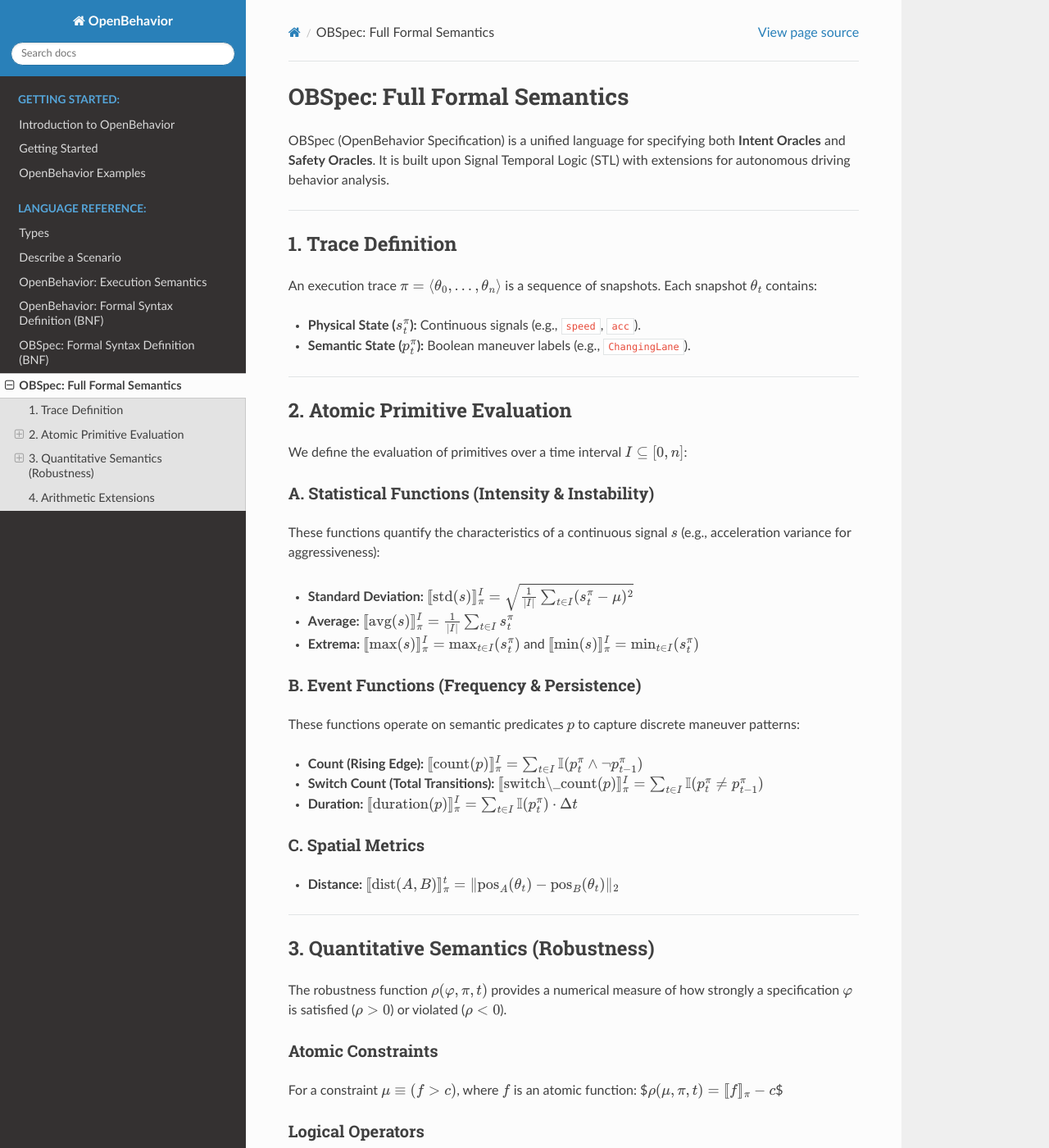
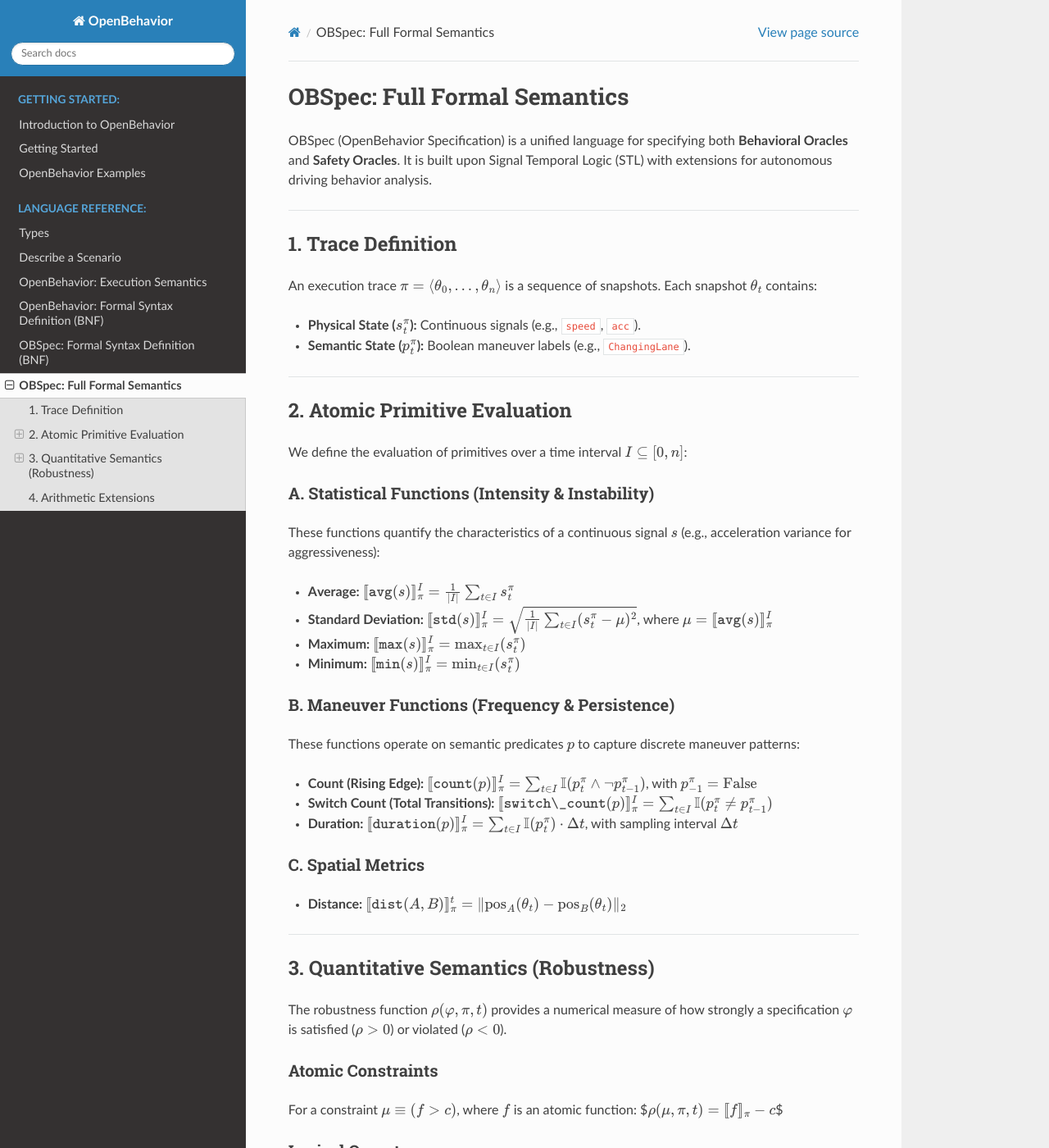
Before and after one commit to Sunshinesheep/OpenBehavior-doc, a Sphinx documentation site: the page built from docs/source/obspec.md, in a window 1280 px wide and 1400 px high. Shown: the whole window at 82% size. Built offline with Sphinx 7.4.7 and the Read the Docs theme 3.1.0, drawn with Linux system fonts in a browser that asks for light colours.

Commit message:
Update obspec.md

```diff
--- a/docs/source/obspec.md
+++ b/docs/source/obspec.md
@@ -1,6 +1,6 @@
 # OBSpec: Full Formal Semantics
 
-OBSpec (OpenBehavior Specification) is a unified language for specifying both **Intent Oracles** and **Safety Oracles**. It is built upon Signal Temporal Logic (STL) with extensions for autonomous driving behavior analysis.
+OBSpec (OpenBehavior Specification) is a unified language for specifying both **Behavioral Oracles** and **Safety Oracles**. It is built upon Signal Temporal Logic (STL) with extensions for autonomous driving behavior analysis.
 
 ---
 
@@ -17,18 +17,19 @@ We define the evaluation of primitives over a time interval $I \subseteq [0, n]$
 
 ### A. Statistical Functions (Intensity & Instability)
 These functions quantify the characteristics of a continuous signal $s$ (e.g., acceleration variance for aggressiveness):
-* **Standard Deviation:** $\llbracket \text{std}(s) \rrbracket_\pi^I = \sqrt{\frac{1}{|I|} \sum_{t \in I} ( s^\pi_t - \mu )^2 }$
-* **Average:** $\llbracket \text{avg}(s) \rrbracket_\pi^I = \frac{1}{|I|} \sum_{t \in I} s^\pi_t$
-* **Extrema:** $\llbracket \text{max}(s) \rrbracket_\pi^I = \max_{t \in I} (s^\pi_t)$ and $\llbracket \text{min}(s) \rrbracket_\pi^I = \min_{t \in I} (s^\pi_t)$
+* **Average:** $\llbracket \texttt{avg}(s) \rrbracket_\pi^I = \frac{1}{|I|} \sum_{t \in I} s^\pi_t$
+* **Standard Deviation:** $\llbracket \texttt{std}(s) \rrbracket_\pi^I = \sqrt{\frac{1}{|I|} \sum_{t \in I} (s^\pi_t - \mu)^2}$, where $\mu = \llbracket \texttt{avg}(s) \rrbracket_\pi^I$
+* **Maximum:** $\llbracket \texttt{max}(s) \rrbracket_\pi^I = \max_{t \in I} (s^\pi_t)$
+* **Minimum:** $\llbracket \texttt{min}(s) \rrbracket_\pi^I = \min_{t \in I} (s^\pi_t)$
 
-### B. Event Functions (Frequency & Persistence)
+### B. Maneuver Functions (Frequency & Persistence)
 These functions operate on semantic predicates $p$ to capture discrete maneuver patterns:
-* **Count (Rising Edge):** $\llbracket \text{count}(p) \rrbracket_\pi^I = \sum_{t \in I} \mathbb{I}( p^\pi_t \wedge \neg p^\pi_{t-1} )$
-* **Switch Count (Total Transitions):** $\llbracket \text{switch\_count}(p) \rrbracket_\pi^I = \sum_{t \in I} \mathbb{I}( p^\pi_t \neq p^\pi_{t-1} )$
-* **Duration:** $\llbracket \text{duration}(p) \rrbracket_\pi^I = \sum_{t \in I} \mathbb{I}(p^\pi_t) \cdot \Delta t$
+* **Count (Rising Edge):** $\llbracket \texttt{count}(p) \rrbracket_\pi^I = \sum_{t \in I} \mathbb{I}(p^\pi_t \wedge \neg p^\pi_{t-1})$, with $p^\pi_{-1} = \text{False}$
+* **Switch Count (Total Transitions):** $\llbracket \texttt{switch\_count}(p) \rrbracket_\pi^I = \sum_{t \in I} \mathbb{I}(p^\pi_t \neq p^\pi_{t-1})$
+* **Duration:** $\llbracket \texttt{duration}(p) \rrbracket_\pi^I = \sum_{t \in I} \mathbb{I}(p^\pi_t) \cdot \Delta t$, with sampling interval $\Delta t$
 
 ### C. Spatial Metrics
-* **Distance:** $\llbracket \text{dist}(A, B) \rrbracket_\pi^t = \| \text{pos}_A(\theta_t) - \text{pos}_B(\theta_t) \|_2$
+* **Distance:** $\llbracket \texttt{dist}(A, B) \rrbracket_\pi^t = \| \text{pos}_A(\theta_t) - \text{pos}_B(\theta_t) \|_2$
 
 ---
 
```
